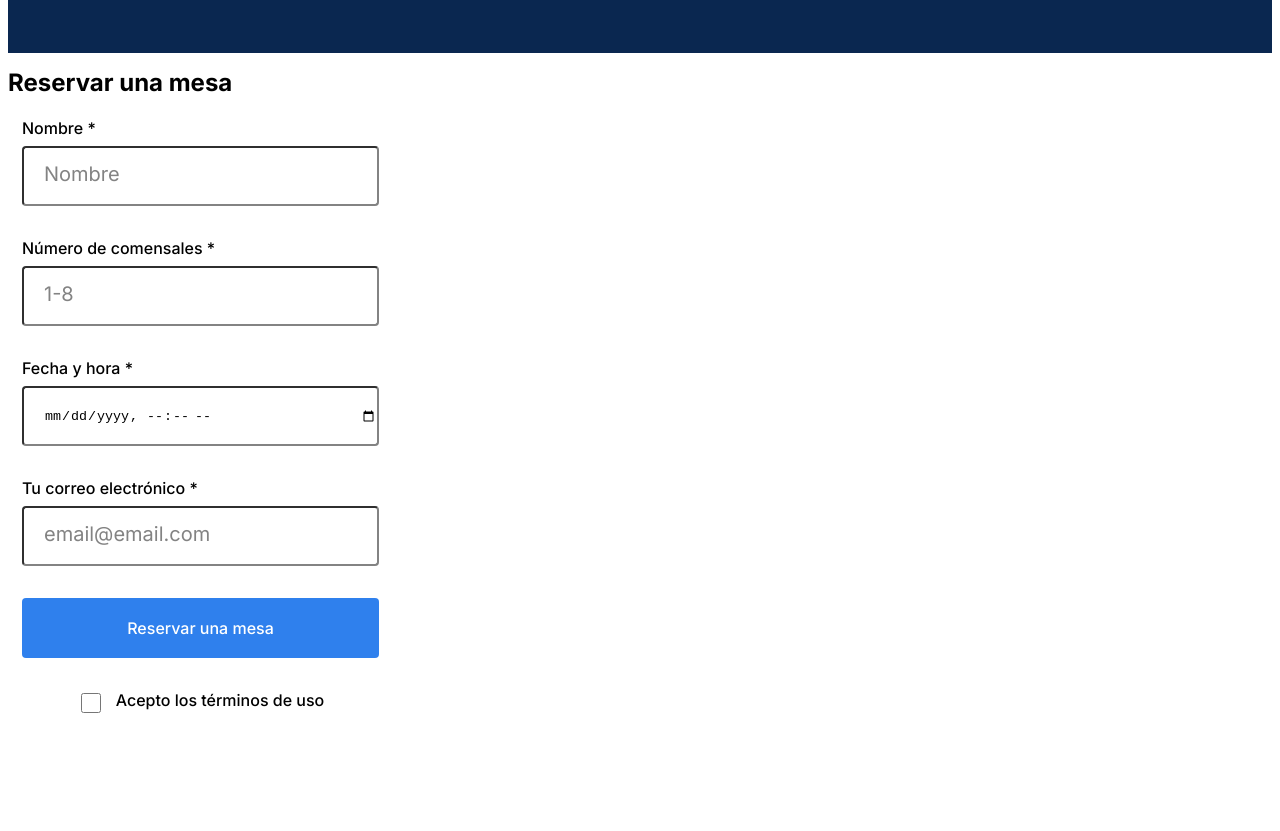
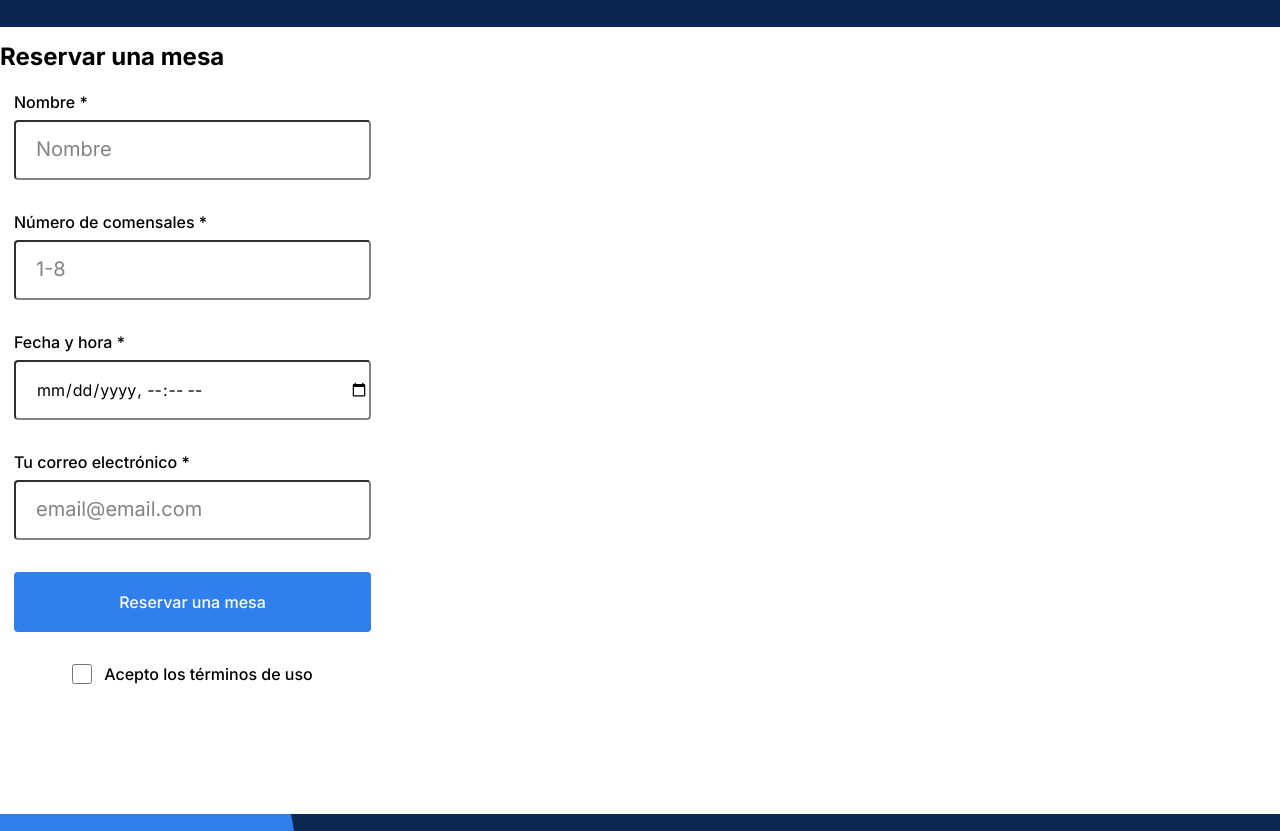
Before and after one commit to Glnndlf/web_project_coffeeshop, a plain HTML site: page index.html in a window 1280 px wide. Shown: the part 2310-3141 px from the top of the page. Drawn offline with nearby package versions, Linux system fonts and the light colour scheme.

Commit message:
fixes fixes

```diff
--- a/index.html
+++ b/index.html
@@ -15,6 +15,7 @@
     <title>Triple Espresso, la cafetería de Triple Peaks</title>
     <link rel="shorcut icon" href="favicon.ico" />
     <link rel="stylesheet" href="./pages/index.css" />
+    <link rel="stylesheet" href="./pages/normalize.css" />
     <!--Fuentes -->
     <link rel="preconnect" href="https://fonts.googleapis.com" />
     <link rel="preconnect" href="https://fonts.gstatic.com" crossorigin />
@@ -27,8 +28,6 @@
     <link
       href="https://fonts.googleapis.com/css2?family=Inter:ital,opsz,wght@0,14..32,100..900;1,14..32,100..900&family=Noto+Serif:ital,wght@0,100..900;1,100..900&display=swap"
       rel="stylesheet"
-    />
-
     />
   </head>
 
```
